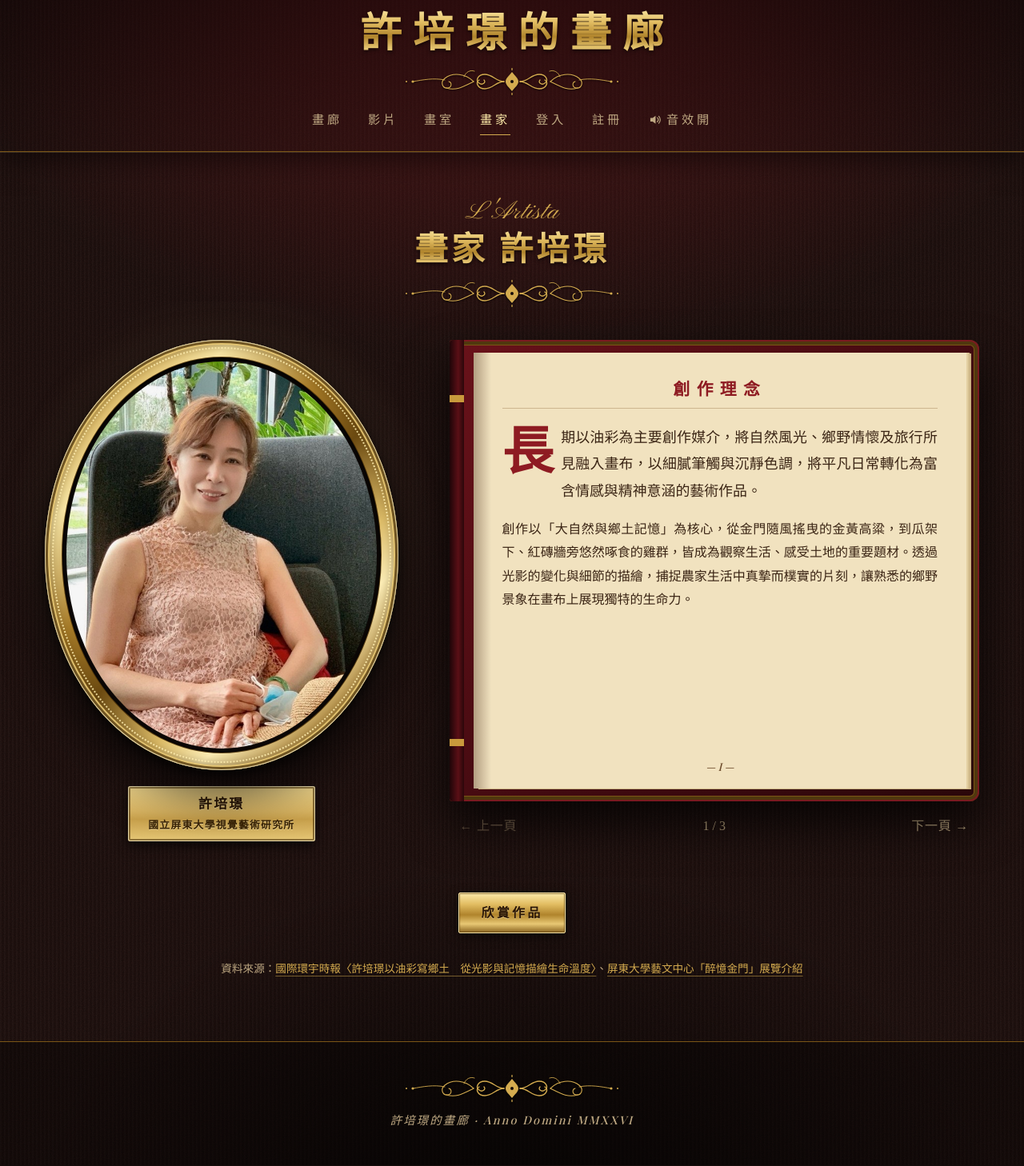
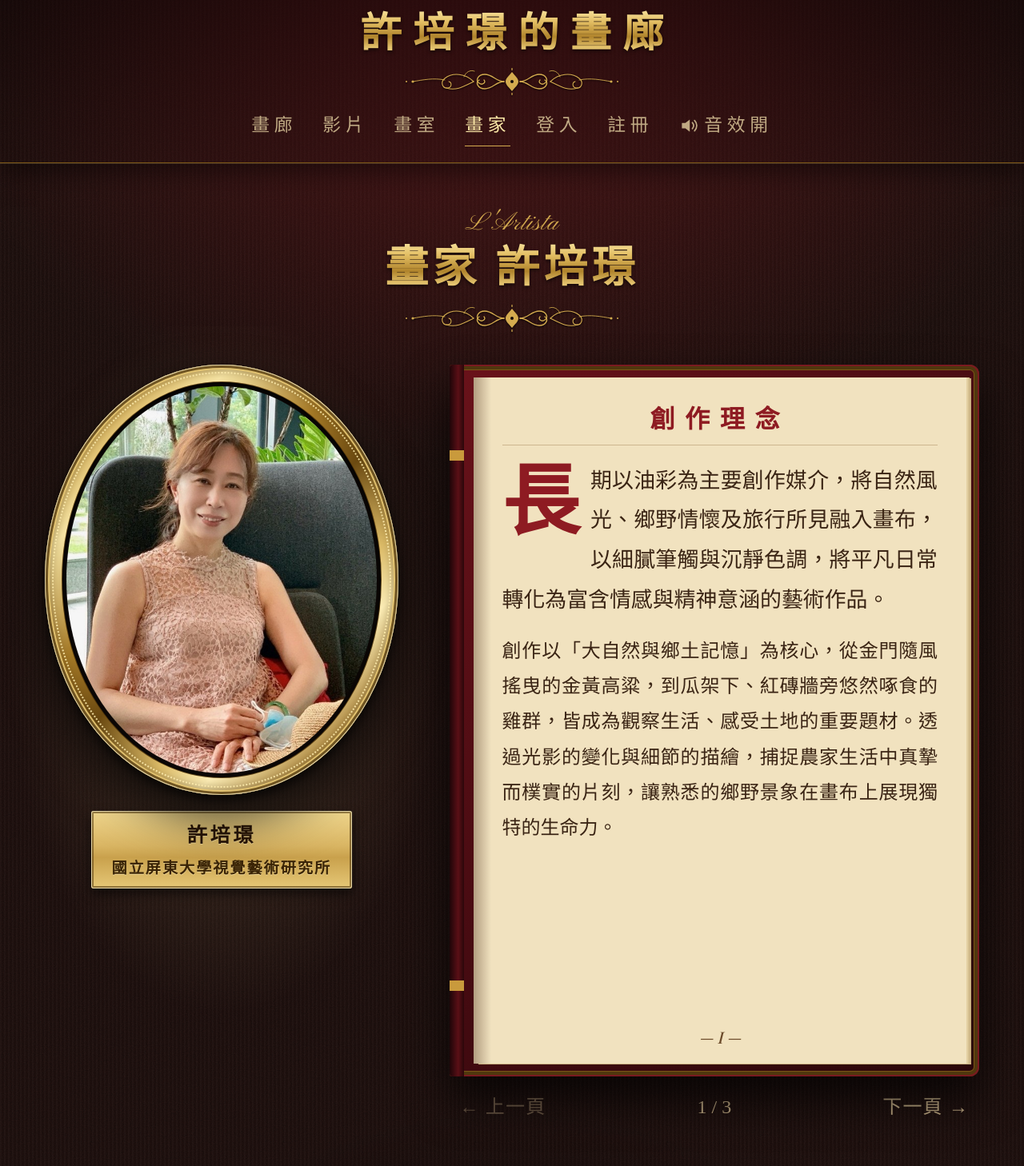
Before and after one commit to PoWeiLai/picture, a React (Vite) app: page /about in a window 1280 px wide. Shown: the part 65-1523 px from the top of the page at 80% size. Built offline with nearby package versions, Linux system fonts and the light colour scheme; no server answers; the database is empty; a web font is replaced by a local one.

Commit message:
Enlarge site text 1.5x for readability
Body text goes to 1.5rem and every smaller font size is scaled by 1.5;
h1 is bumped so it stays larger than h2. Display titles that were
already 1.5rem or more are left as they were.

Co-Authored-By: Claude Opus 5.5 <noreply@anthropic.com>

```diff
--- a/src/index.css
+++ b/src/index.css
@@ -43,6 +43,7 @@
 
 body {
   margin: 0;
+  font-size: 1.5rem;
   min-height: 100vh;
   background-color: var(--bg);
   background-image:
@@ -58,8 +59,8 @@ body {
 a { color: var(--gold); text-decoration-color: rgb(212 171 79 / 0.5); text-underline-offset: 4px; }
 a:hover { color: var(--gold-hi); }
 h1, h2, h3 { font-weight: 700; letter-spacing: 0.1em; line-height: 1.35; }
-h1 { font-size: clamp(1.8rem, 4.5vw, 2.6rem); margin: 0.25rem 0 1rem; }
-h2 { font-size: 1.3rem; margin: 0 0 1rem; color: var(--gold); }
+h1 { font-size: clamp(2.4rem, 6vw, 3.4rem); margin: 0.25rem 0 1rem; }
+h2 { font-size: 1.95rem; margin: 0 0 1rem; color: var(--gold); }
 code { background: var(--surface-2); padding: 0 4px; border-radius: 3px; }
 
 .container { width: 100%; max-width: 1200px; margin: 0 auto; padding: 2.5rem 16px 4rem; flex: 1; }
@@ -93,7 +94,7 @@ code { background: var(--surface-2); padding: 0 4px; border-radius: 3px; }
   margin: 0;
   padding: 0.4rem 16px;
   text-align: center;
-  font-size: 0.85rem;
+  font-size: 1.275rem;
   letter-spacing: 0.08em;
   background: var(--gold-gradient);
   color: var(--gold-deep);
@@ -118,7 +119,7 @@ code { background: var(--surface-2); padding: 0 4px; border-radius: 3px; }
 }
 .nav { display: flex; justify-content: center; align-items: center; gap: 0.25rem 2rem; flex-wrap: wrap; margin-top: 0.25rem; }
 .nav a, .nav .link-button {
-  font-size: 0.95rem;
+  font-size: 1.425rem;
   letter-spacing: 0.25em;
   color: var(--ink-soft);
   text-decoration: none;
@@ -132,7 +133,7 @@ code { background: var(--surface-2); padding: 0 4px; border-radius: 3px; }
   text-align: center;
   color: var(--ink-soft);
   padding: 2rem 16px 2.75rem;
-  font-size: 0.9rem;
+  font-size: 1.35rem;
   letter-spacing: 0.15em;
   border-top: 1px solid var(--gold-lo);
   background: rgb(0 0 0 / 0.35);
@@ -209,7 +210,7 @@ textarea { resize: vertical; }
 .narrow > h1 + .muted { text-align: center; }
 
 .form { display: flex; flex-direction: column; gap: 1rem; }
-.form label { display: flex; flex-direction: column; gap: 0.35rem; font-size: 0.95rem; color: var(--ink-soft); letter-spacing: 0.05em; }
+.form label { display: flex; flex-direction: column; gap: 0.35rem; font-size: 1.425rem; color: var(--ink-soft); letter-spacing: 0.05em; }
 .form button[type='submit'] { align-self: center; }
 .form h2 { text-align: center; letter-spacing: 0.3em; }
 .inline-form { display: flex; gap: 0.5rem; }
@@ -240,7 +241,7 @@ textarea { resize: vertical; }
   box-shadow: none;
   border-radius: 999px;
   padding: 0.25rem 1.15rem;
-  font-size: 0.92rem;
+  font-size: 1.38rem;
   font-weight: 400;
   letter-spacing: 0.12em;
   text-shadow: none;
@@ -334,7 +335,7 @@ textarea { resize: vertical; }
 .thumb { position: relative; }
 .thumb img, .thumb video { display: block; width: 100%; height: auto; }
 .video-thumb { aspect-ratio: 16 / 9; object-fit: cover; background: #0d0806; }
-.video-thumb.placeholder { display: grid; place-items: center; color: var(--gold); letter-spacing: 0.5em; font-size: 1.1rem; }
+.video-thumb.placeholder { display: grid; place-items: center; color: var(--gold); letter-spacing: 0.5em; font-size: 1.65rem; }
 .play-badge {
   position: absolute;
   inset: 50% auto auto 50%;
@@ -369,9 +370,9 @@ textarea { resize: vertical; }
     0 6px 14px rgb(0 0 0 / 0.6);
   text-shadow: 0 1px 0 rgb(255 240 190 / 0.55);
 }
-.placard-no { font-family: var(--display); font-style: italic; font-size: 0.82rem; letter-spacing: 0.15em; color: #4a3009; }
-.placard-title { font-weight: 700; letter-spacing: 0.14em; margin: 0; font-size: 1.05rem; color: #2a1606; }
-.placard-style { font-size: 0.8rem; letter-spacing: 0.1em; color: #3a2406; font-weight: 600; }
+.placard-no { font-family: var(--display); font-style: italic; font-size: 1.23rem; letter-spacing: 0.15em; color: #4a3009; }
+.placard-title { font-weight: 700; letter-spacing: 0.14em; margin: 0; font-size: 1.575rem; color: #2a1606; }
+.placard-style { font-size: 1.2rem; letter-spacing: 0.1em; color: #3a2406; font-weight: 600; }
 .placard-style:empty { display: none; }
 /* 作品頁的大銘牌改用深色底，讓金字更醒目 */
 .placard.large {
@@ -384,7 +385,7 @@ textarea { resize: vertical; }
 .placard.large .placard-no, .placard.large .placard-style { color: var(--ink-soft); }
 .placard.large .placard-title { font-size: clamp(1.5rem, 3.8vw, 2.1rem); }
 
-.tag { font-size: 0.78rem; color: var(--gold-hi); border: 1px solid var(--gold-mid); padding: 0 0.6rem; border-radius: 999px; letter-spacing: 0.1em; }
+.tag { font-size: 1.17rem; color: var(--gold-hi); border: 1px solid var(--gold-mid); padding: 0 0.6rem; border-radius: 999px; letter-spacing: 0.1em; }
 
 /* ---------- 首頁封面 ---------- */
 .hero {
@@ -413,7 +414,7 @@ textarea { resize: vertical; }
   text-indent: 0.3em;
   margin: 0.25rem 0 0;
 }
-.hero-subtitle { font-size: 1.15rem; letter-spacing: 0.35em; color: var(--ink-soft); margin: 0.25rem 0 0; }
+.hero-subtitle { font-size: 1.725rem; letter-spacing: 0.35em; color: var(--ink-soft); margin: 0.25rem 0 0; }
 .hero-intro { text-align: justify; max-width: 30em; margin: 1.5rem auto; }
 .hero-intro::first-letter, .description::first-letter, .about-lead::first-letter {
   float: left;
@@ -453,7 +454,7 @@ textarea { resize: vertical; }
   box-shadow: 0 0 0 2px var(--bg), 0 0 0 3px var(--gold-mid), 0 3px 6px rgb(0 0 0 / 0.7);
 }
 .letter-body { flex: 1; min-width: 0; }
-.letter-head { display: flex; gap: 0.6rem; align-items: center; flex-wrap: wrap; font-size: 0.9rem; }
+.letter-head { display: flex; gap: 0.6rem; align-items: center; flex-wrap: wrap; font-size: 1.35rem; }
 .letter-head strong { color: var(--gold-hi); }
 .letter-head .link-button { margin-left: auto; }
 .letter p { margin: 0.35rem 0 0; white-space: pre-wrap; overflow-wrap: anywhere; }
@@ -486,7 +487,7 @@ textarea { resize: vertical; }
 .list-work { display: flex; align-items: center; gap: 0.9rem; text-decoration: none; color: var(--ink); min-width: 0; }
 .list-work .thumb { width: 64px; flex: none; border: 2px solid var(--gold-mid); }
 .list-work .thumb img, .list-work .thumb video, .list-work .video-thumb { width: 60px; height: 60px; aspect-ratio: auto; object-fit: cover; }
-.list-work .video-thumb.placeholder { font-size: 0.7rem; letter-spacing: 0.2em; }
+.list-work .video-thumb.placeholder { font-size: 1.05rem; letter-spacing: 0.2em; }
 .list-work .play-badge { width: 24px; height: 24px; border-width: 1px; box-shadow: none; }
 .list-work .play-badge svg { width: 12px; height: 12px; margin-left: 1px; }
 
@@ -514,13 +515,13 @@ textarea { resize: vertical; }
 .frame.oval .frame-mat { border-radius: 50%; padding: 5px; }
 .frame.oval img { border-radius: 50%; aspect-ratio: 4 / 5; object-fit: cover; object-position: 50% 25%; }
 .about-text p { text-align: justify; margin: 0 0 1.15rem; }
-.about-lead { font-size: 1.12rem; }
+.about-lead { font-size: 1.68rem; }
 .about-quote {
   margin: 2rem 0 0;
   padding: 1rem 1.75rem;
   border-left: 3px solid var(--gold);
   background: linear-gradient(90deg, rgb(142 27 34 / 0.35), transparent);
-  font-size: 1.12rem;
+  font-size: 1.68rem;
   font-style: italic;
   letter-spacing: 0.08em;
   color: var(--gold-hi);
@@ -531,7 +532,7 @@ textarea { resize: vertical; }
 .honours li { padding: 0.55rem 0 0.55rem 1.7rem; border-bottom: 1px solid rgb(90 66 34 / 0.6); position: relative; }
 .honours li:last-child { border-bottom: none; }
 .honours li::before { content: '❧'; position: absolute; left: 0; color: var(--gold); }
-.sources { font-size: 0.85rem; margin-top: 2rem; }
+.sources { font-size: 1.275rem; margin-top: 2rem; }
 
 /* ---------- 手機 ---------- */
 @media (max-width: 760px) {
@@ -646,7 +647,7 @@ textarea { resize: vertical; }
 .scroll-paper .description::first-letter { color: var(--crimson); text-shadow: none; }
 .scroll-note {
   text-align: center;
-  font-size: 0.88rem;
+  font-size: 1.32rem;
   color: var(--paper-soft);
   border-top: 1px solid var(--paper-edge);
   padding-top: 0.6rem;
@@ -696,14 +697,14 @@ textarea { resize: vertical; }
 .book-title {
   text-align: center;
   color: var(--crimson);
-  font-size: 1.3rem;
+  font-size: 1.95rem;
   letter-spacing: 0.4em;
   margin: 0 0 1.25rem;
   padding-bottom: 0.6rem;
   border-bottom: 1px solid var(--paper-edge);
 }
 .book-body p { text-align: justify; margin: 0 0 1rem; }
-.book-body h3 { color: var(--crimson); font-size: 1rem; letter-spacing: 0.3em; margin: 1.25rem 0 0.25rem; }
+.book-body h3 { color: var(--crimson); font-size: 1.5rem; letter-spacing: 0.3em; margin: 1.25rem 0 0.25rem; }
 .book-body h3:first-child { margin-top: 0; }
 .book .about-lead::first-letter { color: var(--crimson); text-shadow: none; }
 .book .about-quote { color: var(--crimson); background: linear-gradient(90deg, rgb(142 27 34 / 0.1), transparent); border-left-color: var(--gold-lo); margin-top: 1.25rem; }
@@ -717,7 +718,7 @@ textarea { resize: vertical; }
   text-align: center;
   font-family: var(--display);
   font-style: italic;
-  font-size: 0.85rem;
+  font-size: 1.275rem;
   color: var(--paper-soft);
 }
 .book-nav { display: flex; justify-content: space-between; align-items: center; margin-top: 1rem; padding: 0 0.5rem; }
@@ -752,7 +753,7 @@ textarea { resize: vertical; }
   cursor: zoom-in;
 }
 .studio-item .placard { margin-top: 1rem; }
-.studio-item .placard-title { font-size: 0.92rem; }
+.studio-item .placard-title { font-size: 1.38rem; }
 .frame.small-ornate { padding: 12px; }
 .frame.small-ornate::before { inset: 5px; border-width: 1px; }
 .frame.small-ornate::after {
@@ -833,8 +834,8 @@ textarea { resize: vertical; }
 }
 .admin-brand { display: flex; flex-direction: column; align-items: center; text-align: center; text-decoration: none; gap: 0.1rem; }
 .admin-brand .eyebrow { font-size: 1.5rem; }
-.admin-brand strong { color: var(--gold-hi); letter-spacing: 0.3em; font-size: 1.2rem; }
-.admin-brand .muted { font-size: 0.8rem; letter-spacing: 0.1em; }
+.admin-brand strong { color: var(--gold-hi); letter-spacing: 0.3em; font-size: 1.8rem; }
+.admin-brand .muted { font-size: 1.2rem; letter-spacing: 0.1em; }
 .admin-menu { display: flex; flex-direction: column; gap: 0.2rem; }
 .admin-menu a {
   padding: 0.55rem 0.9rem;
@@ -846,7 +847,7 @@ textarea { resize: vertical; }
 }
 .admin-menu a:hover { background: rgb(212 171 79 / 0.08); color: var(--gold-hi); }
 .admin-menu a.active { background: rgb(142 27 34 / 0.35); color: var(--gold-hi); border-left-color: var(--gold); }
-.admin-sidebar-foot { margin-top: auto; display: flex; flex-direction: column; gap: 0.35rem; font-size: 0.9rem; }
+.admin-sidebar-foot { margin-top: auto; display: flex; flex-direction: column; gap: 0.35rem; font-size: 1.35rem; }
 .admin-sidebar-foot a { text-decoration: none; }
 
 .admin-main { padding: 2rem clamp(16px, 3vw, 2.5rem) 4rem; min-width: 0; }
@@ -856,13 +857,13 @@ textarea { resize: vertical; }
   border: 1px solid var(--gold-mid);
   background: rgb(212 171 79 / 0.1);
   color: var(--gold-hi);
-  font-size: 0.9rem;
+  font-size: 1.35rem;
 }
 .admin-page-head { display: flex; justify-content: space-between; align-items: flex-end; flex-wrap: wrap; gap: 1rem; margin-bottom: 1.5rem; padding-bottom: 1rem; border-bottom: 1px solid var(--gold-lo); }
 .admin-page-head h1 { margin: 0; font-size: 1.7rem; color: var(--gold-hi); }
 .admin-page-head p { margin: 0.2rem 0 0; }
 .admin-page-actions { display: flex; gap: 0.75rem; flex-wrap: wrap; }
-.admin-page-actions button, .admin-page-actions .button { padding: 0.5rem 1.2rem; font-size: 0.92rem; }
+.admin-page-actions button, .admin-page-actions .button { padding: 0.5rem 1.2rem; font-size: 1.38rem; }
 .admin-page .panel { margin-bottom: 1.75rem; }
 
 /* 統計卡片 */
@@ -880,7 +881,7 @@ textarea { resize: vertical; }
 }
 .stat-tile:hover { border-color: var(--gold); transform: translateY(-2px); }
 .stat-value { font-family: var(--display); font-size: 2.4rem; font-weight: 700; line-height: 1.2; color: var(--gold-hi); }
-.stat-label { color: var(--ink-soft); letter-spacing: 0.2em; font-size: 0.9rem; }
+.stat-label { color: var(--ink-soft); letter-spacing: 0.2em; font-size: 1.35rem; }
 .quick-actions { list-style: none; padding: 0; margin: 0; display: flex; flex-direction: column; gap: 0.6rem; }
 .quick-actions li::before { content: '❧ '; color: var(--gold); }
 
@@ -889,13 +890,13 @@ textarea { resize: vertical; }
 .admin-toolbar input[type='search'] { flex: 1 1 240px; }
 .admin-toolbar select { width: auto; }
 .admin-table-wrap { overflow-x: auto; padding: 1rem 1.25rem; }
-.admin-table { width: 100%; border-collapse: collapse; font-size: 0.95rem; }
+.admin-table { width: 100%; border-collapse: collapse; font-size: 1.425rem; }
 .admin-table th {
   text-align: left;
   font-weight: 600;
   color: var(--gold);
   letter-spacing: 0.15em;
-  font-size: 0.85rem;
+  font-size: 1.275rem;
   padding: 0.5rem 0.75rem;
   border-bottom: 1px solid var(--gold-lo);
   white-space: nowrap;
@@ -915,7 +916,7 @@ textarea { resize: vertical; }
 /* 編輯表單 */
 .edit-grid { display: grid; grid-template-columns: minmax(0, 2fr) minmax(0, 3fr); gap: 1.5rem; align-items: start; }
 .edit-grid .panel { margin: 6px; }
-.form-field { display: flex; flex-direction: column; gap: 0.35rem; margin-top: 1rem; font-size: 0.95rem; color: var(--ink-soft); }
+.form-field { display: flex; flex-direction: column; gap: 0.35rem; margin-top: 1rem; font-size: 1.425rem; color: var(--ink-soft); }
 .field-row { display: grid; grid-template-columns: repeat(auto-fit, minmax(160px, 1fr)); gap: 0.75rem; }
 .form-actions { display: flex; justify-content: space-between; align-items: center; gap: 1rem; }
 .form-actions button[type='submit'] { align-self: auto; }
```
